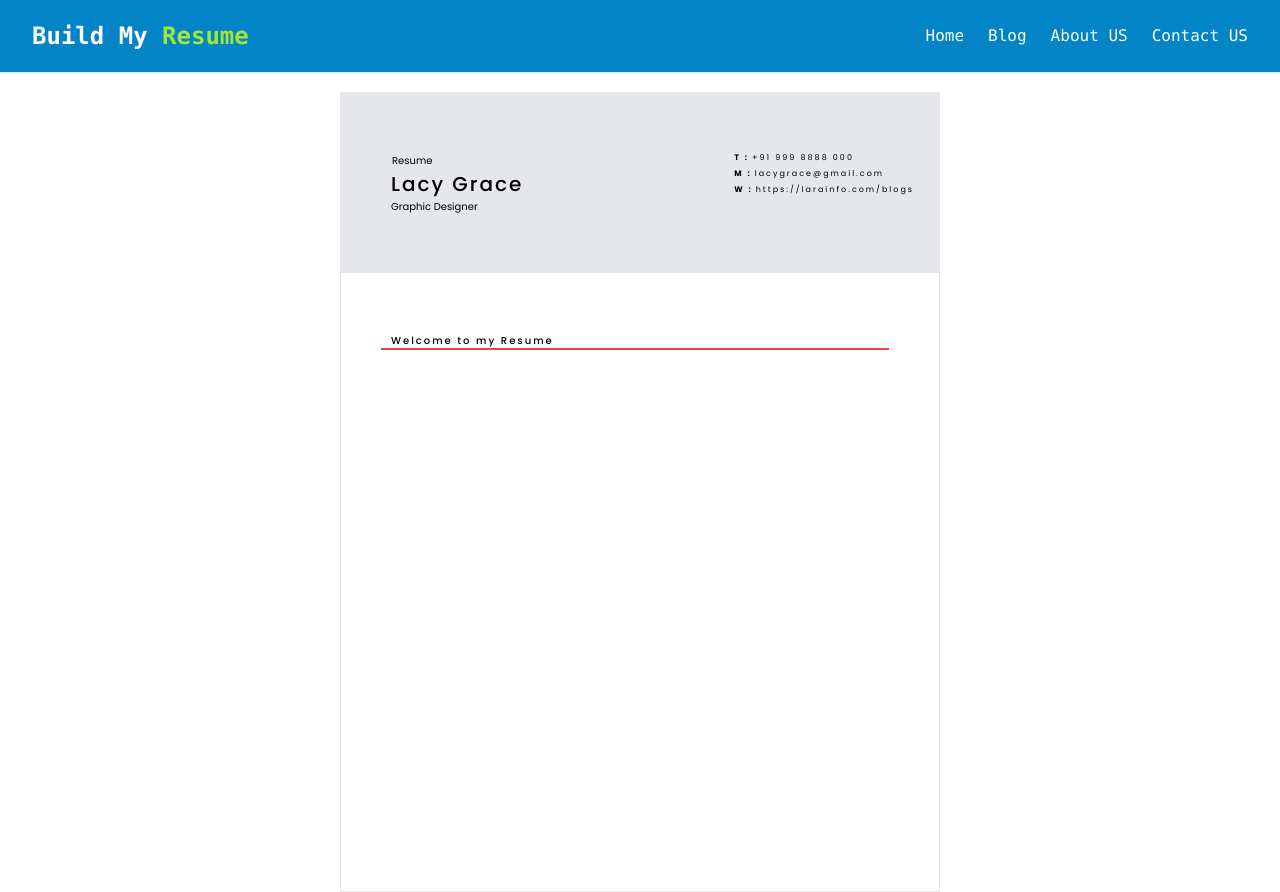
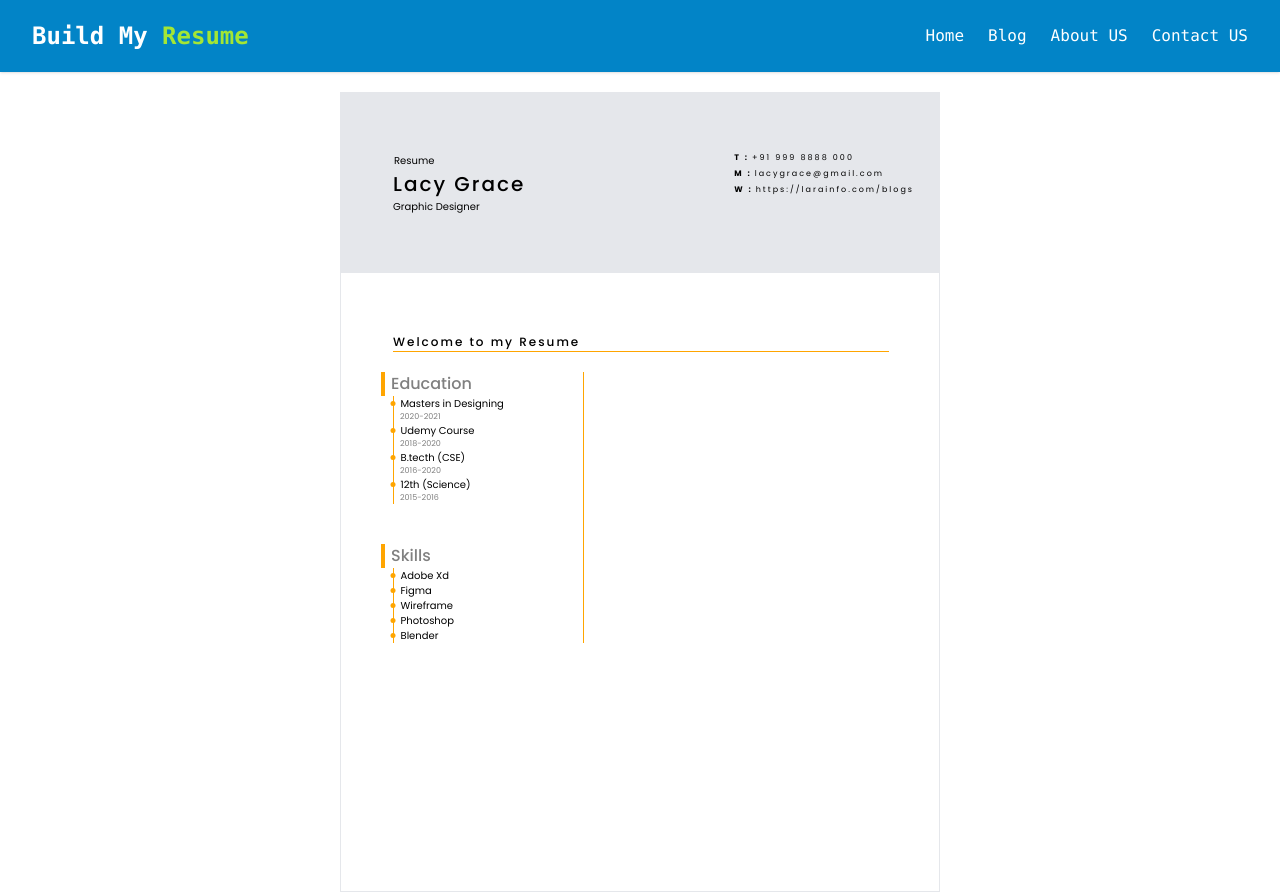
Before and after one commit to PrakashMandal-IV/Build_My_Resume, a React (Create React App) app: page /home in a window 1280 px wide. Built offline with nearby package versions, Linux system fonts and the light colour scheme.

Commit message:
Add : Education section

```diff
--- a/src/JsonData.json
+++ b/src/JsonData.json
@@ -8,5 +8,46 @@
             "Email":"lacygrace@gmail.com",
             "Website":"https://larainfo.com/blogs"
         }
-    }
+    },
+    "Education":[
+        {
+            "Title":"Masters in Designing",
+            "Duration":"2020-2021"
+        },
+        {
+            "Title":"Udemy Course",
+            "Duration":"2018-2020"
+        },
+        {
+            "Title":"B.tecth (CSE)",
+            "Duration":"2016-2020"
+        },
+        {
+            "Title":"12th (Science)",
+            "Duration":"2015-2016"
+        }
+    ],
+    "Skills":[
+        {
+            "Title":"Adobe Xd",
+            "Duration":"2020-2021"
+        },
+        {
+            "Title":"Figma",
+            "Duration":"2018-2020"
+        },
+        {
+            "Title":"Wireframe",
+            "Duration":"2016-2020"
+        },
+        {
+            "Title":"Photoshop",
+            "Duration":"2015-2016"
+        },
+        {
+            "Title":"Blender",
+            "Duration":"2015-2016"
+        }
+    ]
+
 }
--- a/src/component/Resumes/Resume_1.css
+++ b/src/component/Resumes/Resume_1.css
@@ -1,7 +1,6 @@
-
 @import url('https://fonts.googleapis.com/css2?family=Poppins:ital,wght@0,100;0,200;0,300;0,400;0,500;0,600;0,700;0,800;0,900;1,100;1,200;1,300;1,400;1,500;1,600;1,700;1,800;1,900&display=swap');
 
-.body{
+.body {
     width: 600px;
     height: 800px;
 
@@ -9,8 +8,33 @@
     flex-direction: column;
     font-family: 'Poppins', sans-serif;
 }
+
 p {
     margin: 0;
     padding: 0;
-    font-size: 10px;
 }
+
+.titles {
+    border-left: 4px solid orange;
+    padding-left: 6px;
+    font-weight: 500;
+    color: grey;
+}
+.item-title{
+    --tw-translate-x: -3.5px;
+    transform: translate(var(--tw-translate-x), var(--tw-translate-y)) rotate(var(--tw-rotate)) skewX(var(--tw-skew-x)) skewY(var(--tw-skew-y)) scaleX(var(--tw-scale-x)) scaleY(var(--tw-scale-y));
+    display: flex;
+    gap: 5px;
+}
+.item-dot{
+    margin-top: auto;
+    margin-bottom: auto;
+    width: 5px;
+    height: 5px;
+    border-radius: 100%;
+    background-color: orange;
+}
+.item{
+    border-left: 1px solid orange;
+
+}
--- a/src/component/Resumes/Resume_1.jsx
+++ b/src/component/Resumes/Resume_1.jsx
@@ -8,11 +8,11 @@ function Resume_1() {
   return (<>
 
     <div className="body border mt-5">
-          {/* header */}
+      {/* header */}
       <div className="header bg-gray-200" style={{ height: "180px" }}>
         <div className="" style={{ display: "flex", flexDirection: "column", height: "100%", width: "100%" }}>
           <div className=" " style={{ marginTop: "auto", marginBottom: "auto", display: "flex" }}>
-            <div className="" style={{ flexGrow: "1", marginLeft: "50px" }}>
+            <div className="" style={{ flexGrow: "1", marginLeft: "52px" }}>
               <p className="border" style={{ fontSize: "10px" }}>Resume</p>
               <p className="" style={{ fontSize: "20px", fontWeight: "500", letterSpacing: "2px" }}>{Information.PersonalData.FirstName + " " + Information.PersonalData.LastName}</p>
               <p className="" style={{ fontSize: "10px" }}>{Information.PersonalData.Profession}</p>
@@ -25,11 +25,11 @@ function Resume_1() {
                 </div>
                 <div className="" style={{ display: "flex", letterSpacing: "2px", gap: "3px" }}>
                   <p className="" style={{ fontSize: "8px", fontWeight: "bold" }}>M : </p>
-                  <p className="" style={{ fontSize: "8px" }}>{Information.PersonalData.Contact.Email}</p>
+                  <a href={"mailto:" + Information.PersonalData.Contact.Email} target="_blank" className="" style={{ fontSize: "8px" }}>{Information.PersonalData.Contact.Email}</a>
                 </div>
                 <div className="" style={{ display: "flex", letterSpacing: "2px", gap: "3px" }}>
                   <p className="" style={{ fontSize: "8px", fontWeight: "bold" }}>W : </p>
-                  <p className="" style={{ fontSize: "8px" }}>{Information.PersonalData.Contact.Website}</p>
+                  <a href={Information.PersonalData.Contact.Website} target="_blank" className="" style={{ fontSize: "8px" }}>{Information.PersonalData.Contact.Website}</a>
                 </div>
               </div>
             </div>
@@ -37,12 +37,46 @@ function Resume_1() {
         </div>
       </div>
       {/* Body */}
-            <div className="" style={{marginTop:"60px",display:"flex",flexDirection:"column",marginLeft:"40px" ,marginRight:"50px"}}>
-                  <p className="" style={{marginLeft:"10px",fontWeight:"500",letterSpacing:"2px"}}>Welcome to my Resume</p>
-                  <div className="border border-red-500" style={{display:"flex"}}>
+      <div className="" style={{ marginTop: "60px", display: "flex", flexDirection: "column", gap: "20px", marginLeft: "40px", marginRight: "50px" }}>
+        <p className="" style={{ marginLeft: "12px", fontWeight: "500", fontSize: "12px", letterSpacing: "2px", borderBottom: "1px solid orange" }}>Welcome to my Resume</p>
+        <div className="" style={{ display: "flex", gap: "4px" }}>
+          {/* Left */}
+          <div className="" style={{ width: "40%", borderRight: "1px solid orange",display:"flex",flexDirection:"column",gap:"40px" }}>
+            {/* Education */}
+            <div className="">
+              <p className="titles">Education</p>
+              <div className="left-items" style={{ marginLeft: "12px" }}>
+                {Information.Education.map((item, idx) => {
+                  return (<div className="item">
+                    <div className="item-title  " >
+                      <div className="item-dot" ></div>
+                      <p className="" key={idx} style={{ fontSize: "10px" }}>{item.Title}</p>
+                    </div>
+                    <p className="" style={{ fontSize: "8px", marginLeft: "6px", color: "gray" }} >{item.Duration}</p>
+                  </div>)
+                })}
+              </div>
+            </div>
+            <div className="">
+              <p className="titles">Skills</p>
+              <div className="left-items" style={{ marginLeft: "12px" }}>
+                {Information.Skills.map((item, idx) => {
+                  return (<div className="item">
+                    <div className="item-title  " >
+                      <div className="item-dot" ></div>
+                      <p className="" key={idx} style={{ fontSize: "10px" }}>{item.Title}</p>
+                    </div>
+                    {}
+                  </div>)
+                })}
+              </div>
+            </div>
+          </div>
+          <div className="" style={{ flexGrow: 1 }}>
 
-                  </div>
-            </div>
+          </div>
+        </div>
+      </div>
     </div>
 
   </>
```
